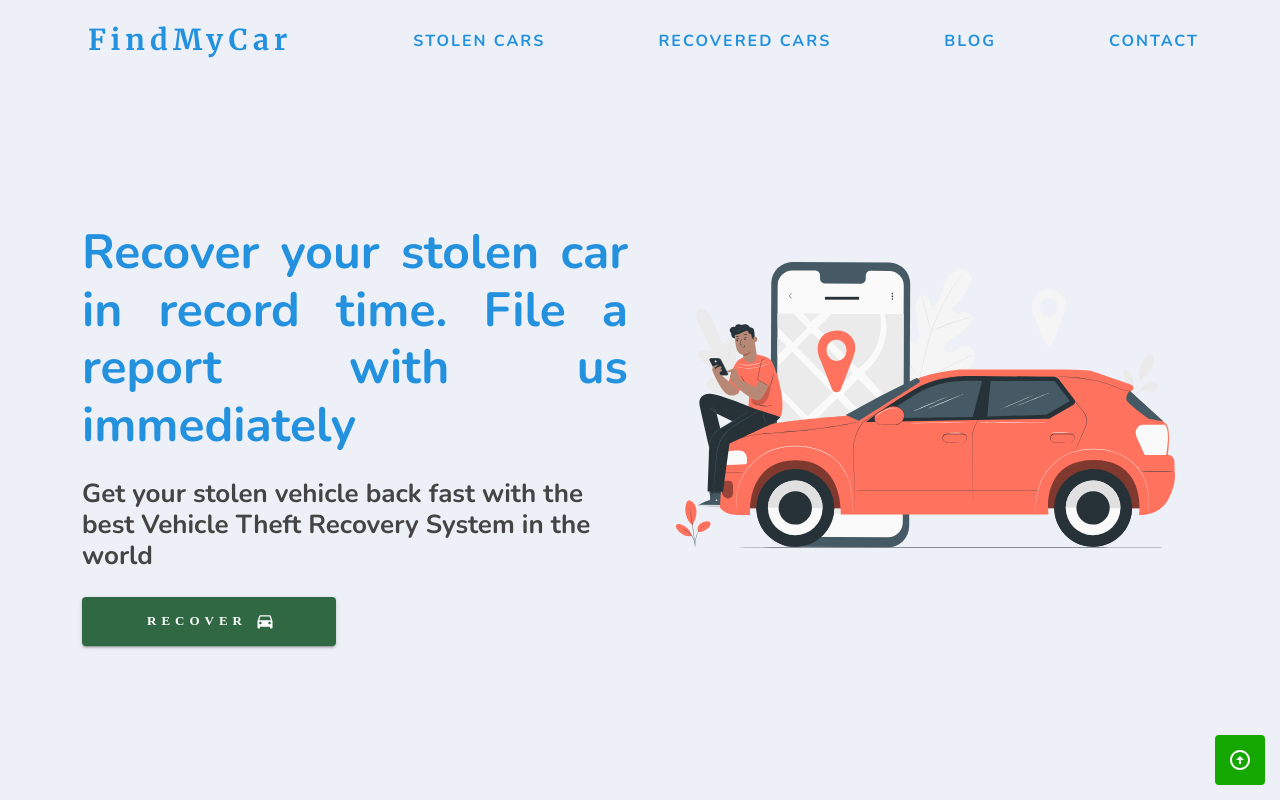
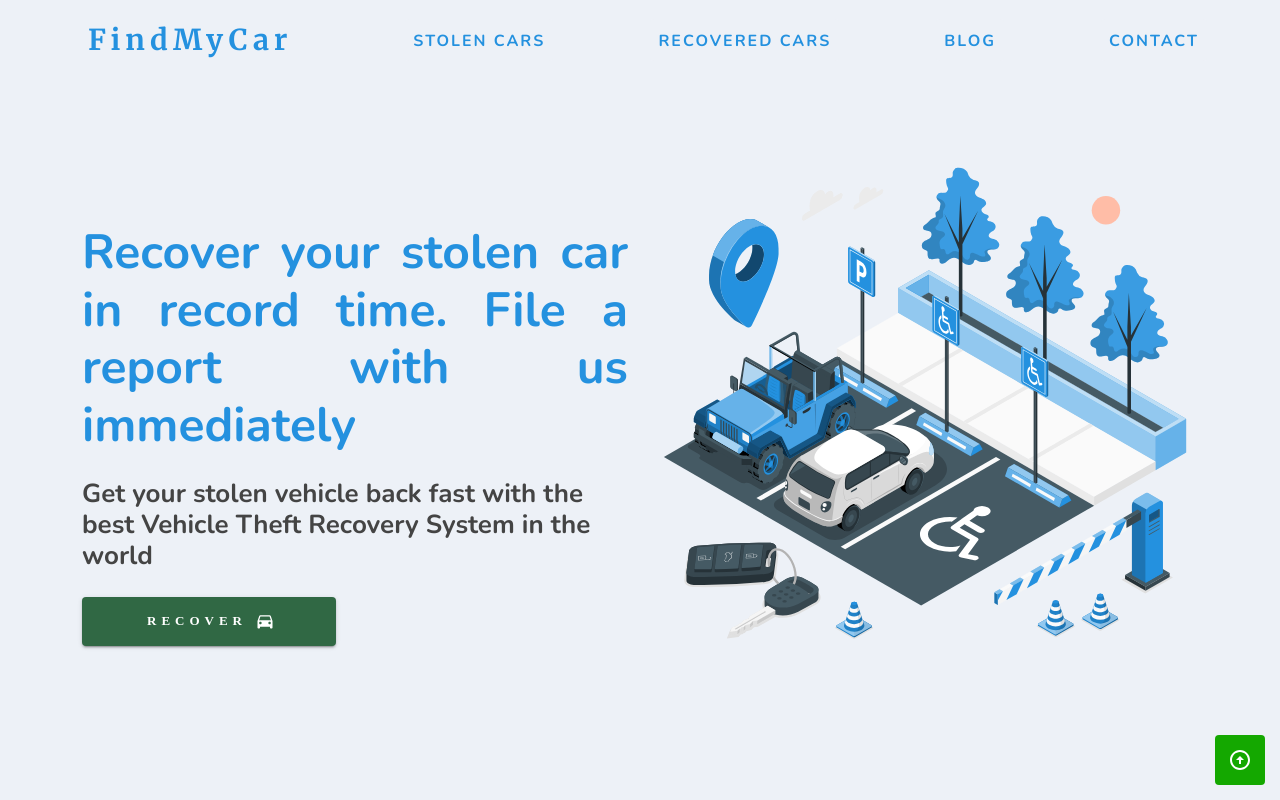
Before and after one commit to okerekechinweotito/findmycar, a React (Create React App) app: page / in a window 1280 px wide. Shown: the top 800 px of the page. Built offline with nearby package versions, Linux system fonts and the light colour scheme; some icons are missing; a web font is replaced by a local one.

Commit message:
change hero image

```diff
--- a/src/components/sections/HomeSections/hero/Hero.js
+++ b/src/components/sections/HomeSections/hero/Hero.js
@@ -1,6 +1,6 @@
 import React from "react";
 import "./Hero.css";
-import HeroImage from "../../../../assets/hero-img4.svg";
+import HeroImage from "../../../../assets/Parking-amico.svg";
 import HomeButton from "../../../atoms/HomeButton";
 import { FadeIn } from "../../../helperFunctions/FadeInAnimation";
 
@@ -35,7 +35,12 @@ function HomeHero() {
                 </div>
               </div>
               <div className="col-lg-6 hero-img ">
-                <img src={HeroImage} className="img-fluid" alt="" />
+                <img
+                  src={HeroImage}
+                  className="img-fluid"
+                  alt=""
+                  style={{ margin: "-5em 0 0 0" }}
+                />
               </div>
             </div>
           </div>
```
Also changed, not shown: src/assets/Car finance-bro.svg (added), src/assets/Parking-amico.svg (added).
